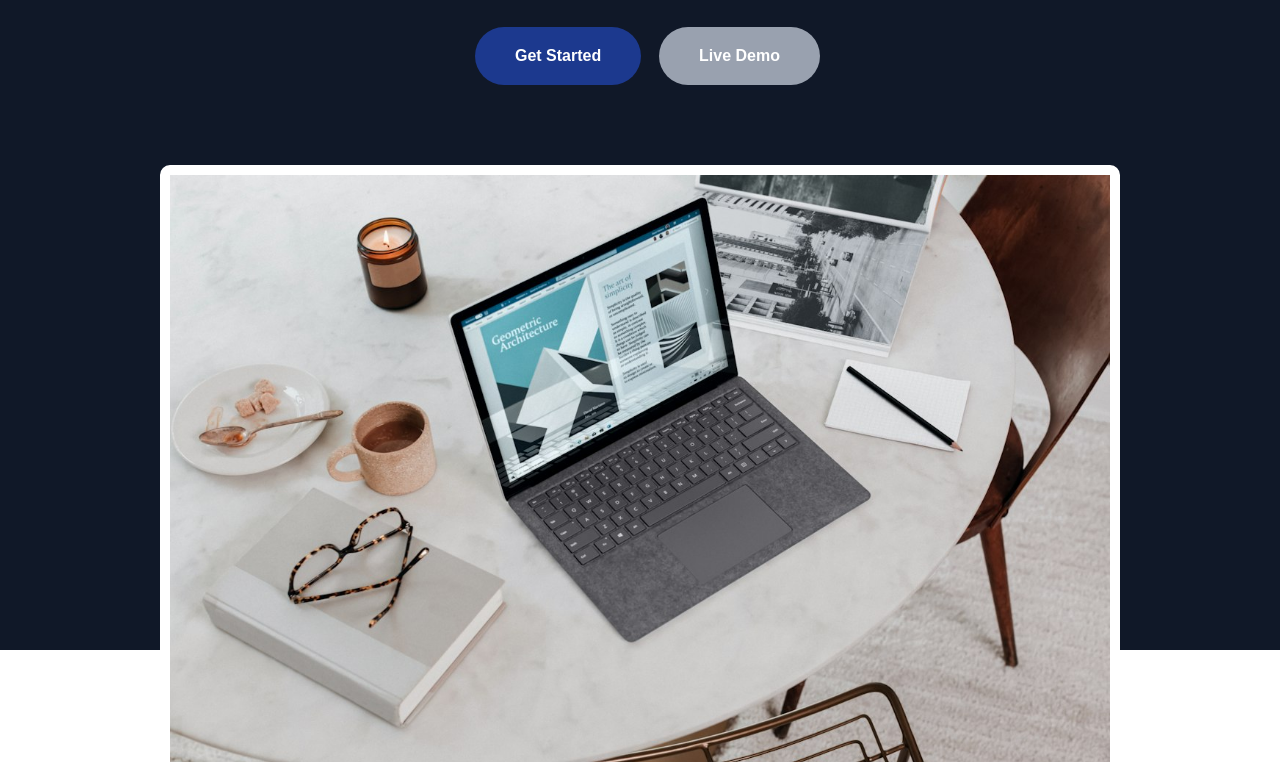
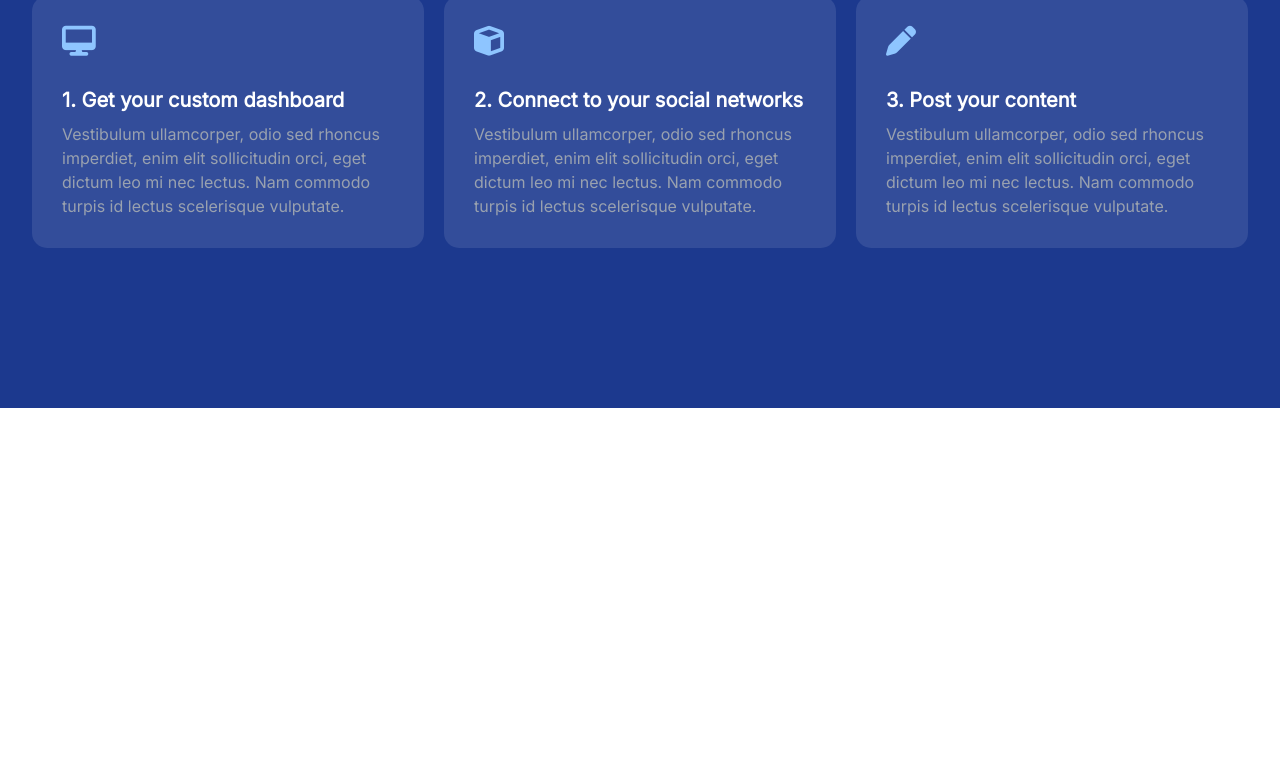
Before and after one commit to yasser-jam/barakah-session, a plain HTML site: page index.html in a window 1280 px wide. Shown: the part 312-1074 px from the top of the page. After the commit the page ends 800 px from the top, so only its background shows below. Drawn offline with Linux system fonts and the light colour scheme.

Commit message:
works cards

```diff
--- a/index.html
+++ b/index.html
@@ -31,7 +31,7 @@
 
     <main>
         <!-- Hero Section -->
-        <section class="hero">
+        <!-- <section class="hero">
             <div class="hero-content">
                 <h1>Social media marketing for your online business</h1>
                 <h4>Automate your marketing efforts today and get more clients for your business. 7-day trial is now
@@ -47,11 +47,11 @@
                 <img src="assets/images/hero.jpg" alt="hero-img">
             </div>
 
-        </section>
+        </section> -->
 
 
         <!-- Tools Section -->
-        <section class="tools">
+        <!-- <section class="tools">
             <h2 class="section-title">Powerful Tools</h2>
             <div class="section-subtitle">We built the best tools to elevate your marketing efforts.</div>
 
@@ -107,6 +107,52 @@
             </div>
 
 
+        </section> -->
+
+        <!-- Work Section -->
+        <section class="works">
+            <div class="section-title">How it works?</div>
+
+            <div class="container works-cards">
+                <div class="work-card">
+                    <div class="work-icon">
+                        <i class="fa-solid fa-desktop"></i>
+                    </div>
+
+                    <div class="work-title">
+                        1. Get your custom dashboard
+                    </div>
+
+                    <div class="work-text">Vestibulum ullamcorper, odio sed rhoncus imperdiet, enim elit sollicitudin
+                        orci, eget dictum leo mi nec lectus. Nam commodo turpis id lectus scelerisque vulputate.</div>
+                </div>
+
+                <div class="work-card">
+                    <div class="work-icon">
+                        <i class="fa-solid fa-cube"></i>
+                    </div>
+
+                    <div class="work-title">
+                        2. Connect to your social networks
+                    </div>
+
+                    <div class="work-text">Vestibulum ullamcorper, odio sed rhoncus imperdiet, enim elit sollicitudin
+                        orci, eget dictum leo mi nec lectus. Nam commodo turpis id lectus scelerisque vulputate.</div>
+                </div>
+
+                <div class="work-card">
+                    <div class="work-icon">
+                        <i class="fa-solid fa-pen"></i>
+                    </div>
+
+                    <div class="work-title">
+                        3. Post your content
+                    </div>
+
+                    <div class="work-text">Vestibulum ullamcorper, odio sed rhoncus imperdiet, enim elit sollicitudin
+                        orci, eget dictum leo mi nec lectus. Nam commodo turpis id lectus scelerisque vulputate.</div>
+                </div>
+            </div>
         </section>
     </main>
 </body>
--- a/styles/styles.css
+++ b/styles/styles.css
@@ -227,13 +227,14 @@ section.tools {
 }
 
 .tool-card {
-    display: flex ;
+    display: flex;
     flex-direction: column;
     justify-content: center;
     align-items: center;
 }
 
-.tool-icon, .tool-icon::before {
+.tool-icon,
+.tool-icon::before {
     width: 75px;
     height: 75px;
     border-radius: 50%;
@@ -260,7 +261,7 @@ section.tools {
     left: 3px;
     z-index: -1;
     background-color: color-mix(in srgb, var(--primary-color) 50%, transparent)
-    /* background-color: var(--primary-color, .1); */
+        /* background-color: var(--primary-color, .1); */
 }
 
 .tool-title {
@@ -274,3 +275,53 @@ section.tools {
     line-height: 1.5;
     font-size: var(--text-base);
 }
+
+
+/* Works */
+.works {
+    padding: 16rem 0;
+    background: var(--primary-color);
+
+
+    .section-title {
+        color: white;
+    }
+
+    .works-cards {
+        display: flex;
+        flex-wrap: wrap;
+        gap: 20px;
+        margin-top: 4rem;
+
+        .work-card {
+            flex: 1 1 300px;
+            padding: 30px;
+            background: rgba(255, 255, 255, .1);
+            border-radius: 15px;
+            transition: background .2s;
+
+            .work-icon i {
+                font-size: 3rem;
+                color: #8EC5FF;
+                margin-bottom: 32px;
+            }
+
+            .work-title {
+                font-weight: bold;
+                font-size: var(--text-xl);
+                color: white;
+                margin-bottom: 10px;
+            }
+
+            .work-text {
+                color: var(--text-color);
+                line-height: 1.5;
+                font-size: var(--text-base);
+            }
+
+            &:hover {
+                background: rgba(255, 255, 255, .2);
+            }
+        }
+    }
+}
```
